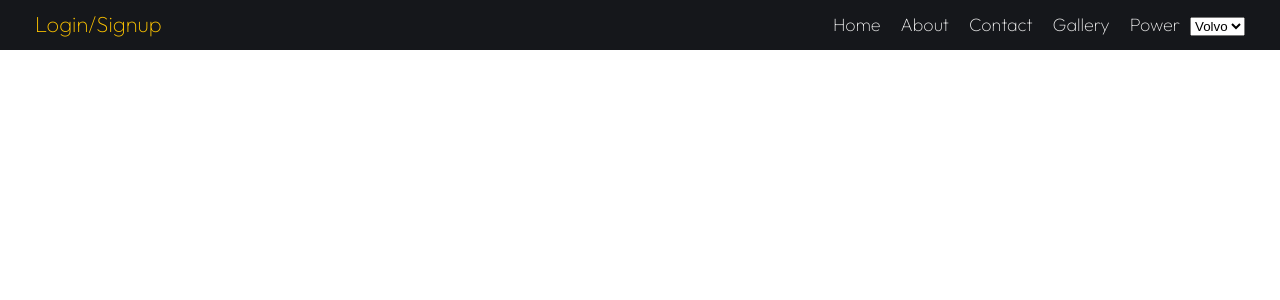
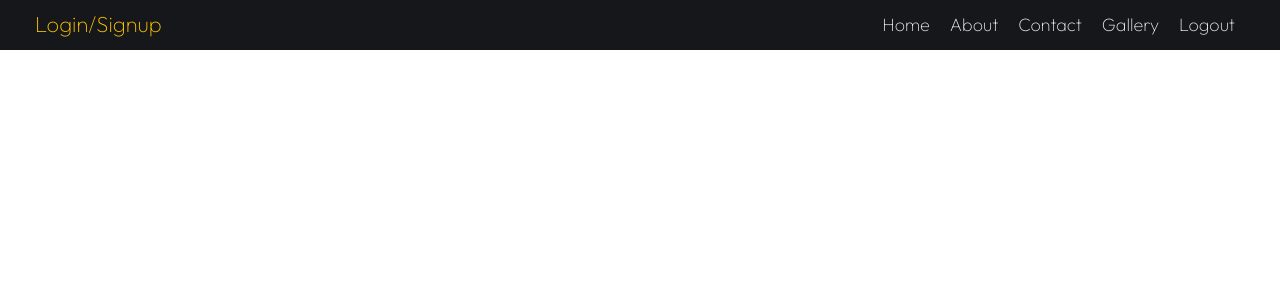
Before and after one commit to Saaim-K/Backend-Boiler-Plate, a React (Create React App) app in the folder app/: page / in a window 1280 px wide. Shown: the top 300 px of the page. Built offline with nearby package versions, Linux system fonts and the light colour scheme.

Commit message:
Navbar UI

```diff
--- a/app/src/Components/Navbar/Navbar.jsx
+++ b/app/src/Components/Navbar/Navbar.jsx
@@ -24,13 +24,7 @@ const Navbar = () => {
                     <a>About</a>
                     <a>Contact</a>
                     <a>Gallery</a>
-                    <a>Power</a>
-                    <select name="cars" id="cars">
-                        <option value="volvo">Volvo</option>
-                        <option value="saab">Saab</option>
-                        <option value="opel">Opel</option>
-                        <option value="audi">Audi</option>
-                    </select>
+                    <a>Logout</a>
                 </div>
             </div>
         </>
```
